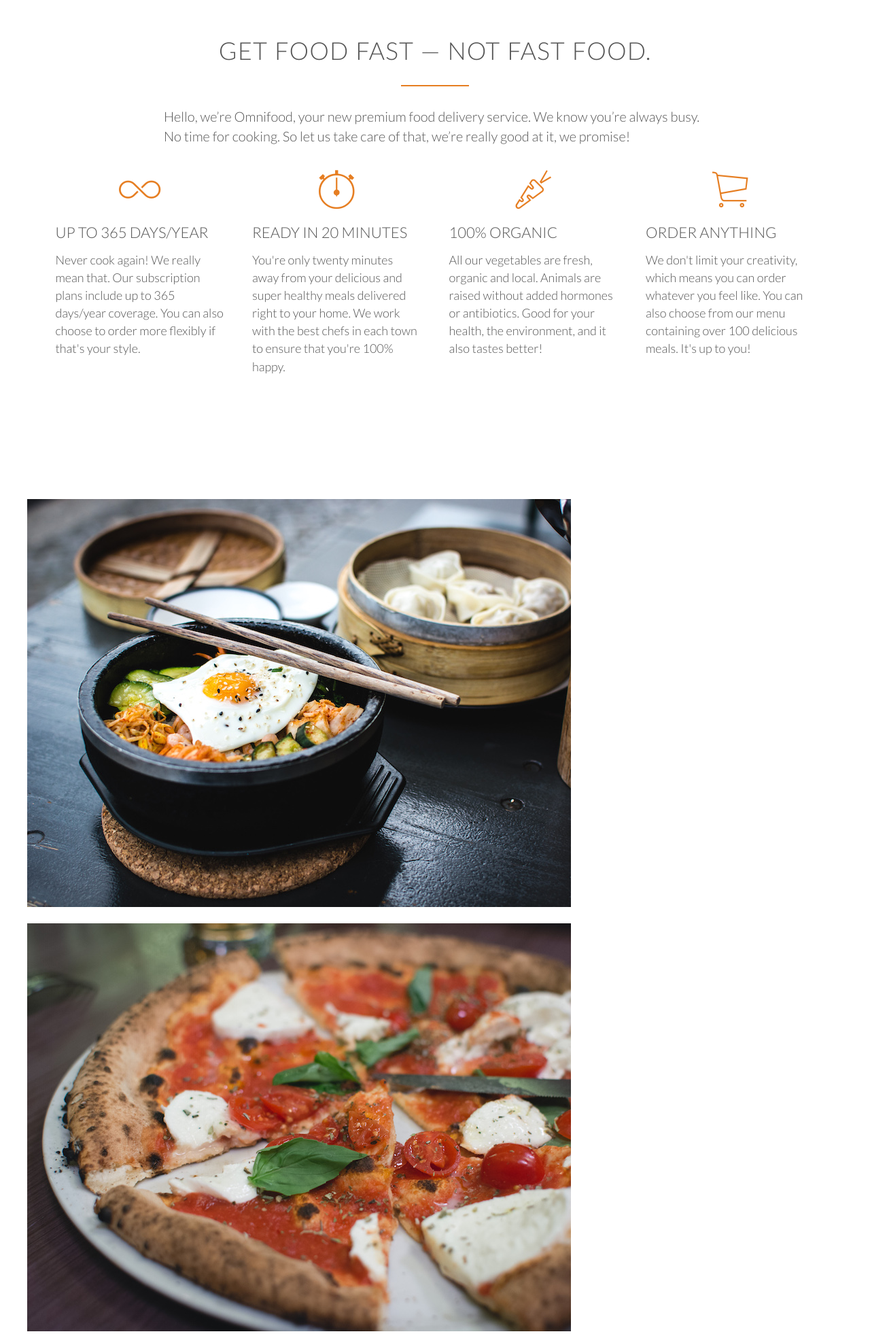
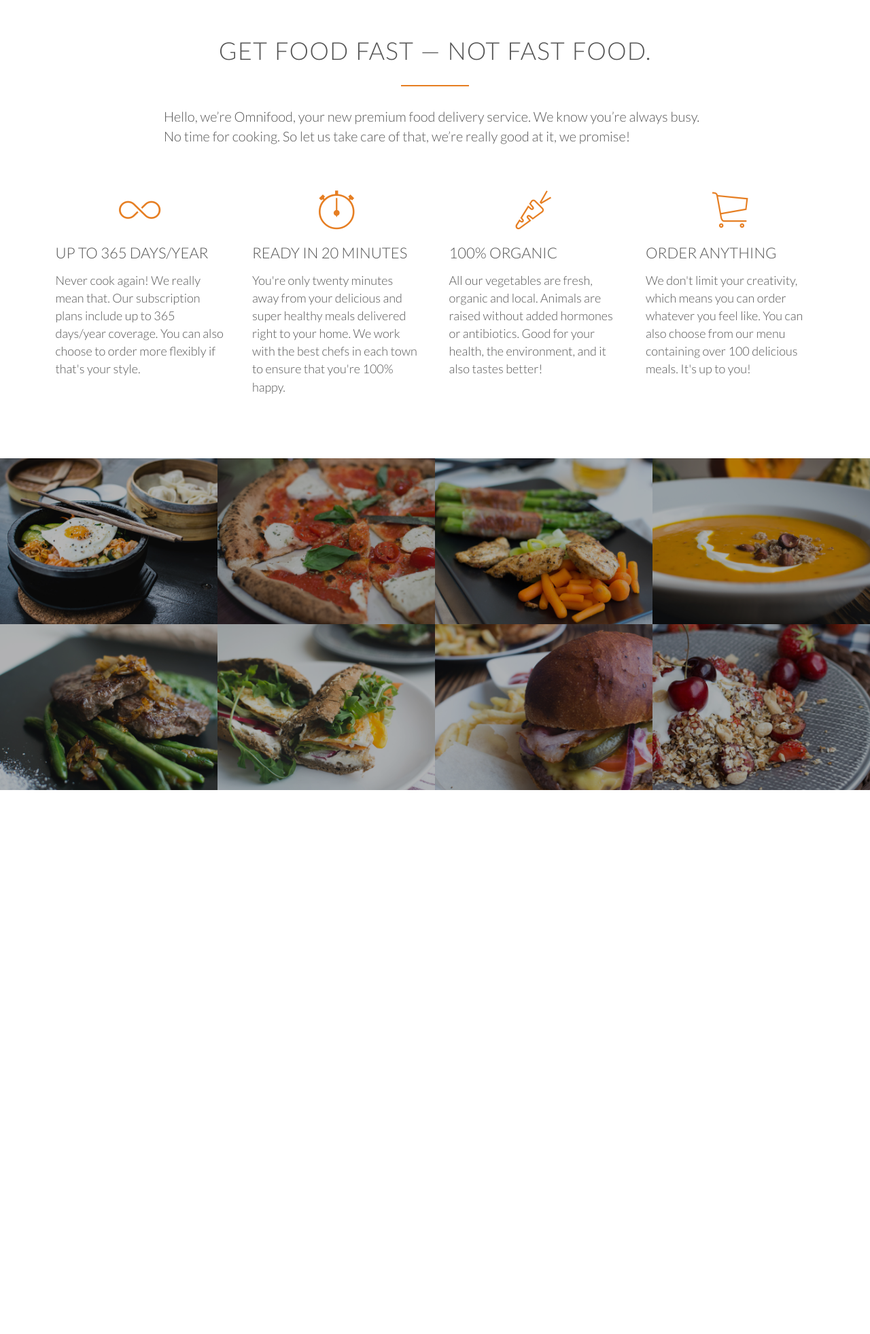
Before and after one commit to linocatucci/html5-css3-course, a PHP site: page / in a window 1280 px wide. Shown: the part 816-2778 px from the top of the page at 68% size. After the commit the page ends 1978 px from the top, so only its background shows below. Run offline with PHP 8.4, Linux system fonts and the light colour scheme; some web fonts are replaced.

Commit message:
meals photos

```diff
--- a/index.html
+++ b/index.html
@@ -76,45 +76,45 @@
     <section class="section-meals">
         <ul class="meals-showcase">
             <li>
-                <figure>
+                <figure class="meal-photo">
                     <img src="resources/img/1.jpg" alt="Korean bibimbap with egg and vegetables">
                 </figure>
             </li>
             <li>
-                <figure>
+                <figure class="meal-photo">
                     <img src="resources/img/2.jpg" alt="Simple italian pizza with cherry tomatoes">
                 </figure>
             </li>
             <li>
-                <figure>
+                <figure class="meal-photo">
                     <img src="resources/img/3.jpg" alt="Chicken breast steak with vegetables">
                 </figure>
             </li>
             <li>
-                <figure>
+                <figure class="meal-photo">
                     <img src="resources/img/4.jpg" alt="Autumn pumpkin soup">
                 </figure>
             </li>
         </ul>
         <ul class="meals-showcase">
             <li>
-                <figure>
+                <figure class="meal-photo">
                     <img src="resources/img/5.jpg" alt="Paleo beef steak with vegetables">
                 </figure>
             </li>
 
             <li>
-                <figure>
+                <figure class="meal-photo">
                     <img src="resources/img/6.jpg" alt="Healthy baguette with egg and vegetables">
                 </figure>
             </li>
             <li>
-                <figure>
+                <figure class="meal-photo">
                     <img src="resources/img/7.jpg" alt="Burger with cheddar and bacon">
                 </figure>
             </li>
             <li>
-                <figure>
+                <figure class="meal-photo">
                     <img src="resources/img/8.jpg" alt="Granola with cherries and strawberries">
                 </figure>
             </li>
--- a/resources/css/styles.css
+++ b/resources/css/styles.css
@@ -109,12 +109,47 @@ header {
 /* meals showcase  /*
 /*---------------------------------------------------------------------------------*/
 
+.section-meals {
+    padding: 0px;
+}
+
 .meals-showcase {
     list-style: none;
     width: 100%;
 }
 
-.meals-showcase li {}
+.meals-showcase li {
+    display: block;
+    float: left;
+    width: 25%;
+    /* 4 elementen met 25% wordt 100%  */
+}
+
+.meal-photo {
+    /* 100% breedte van zijn parent en dat is de li van meals-showcase */
+    width: 100%;
+    /* normilize file can override this thats why we set it here explicit */
+    margin: 0;
+    /* overflow hidden alles wat buiten de container valt, in dit geval de foto is hidden */
+    overflow: hidden;
+    /* black container */
+    background: #000;
+}
+
+.meal-photo img {
+    opacity: 0.7;
+    width: 100%;
+    height: auto;
+    transform: scale(1.15);
+    transition: transform 0.5s, opacity 0.5s;
+}
+
+.meal-photo img:hover {
+    /* scale back/ zoom out naar 100% */
+    transform: scale(1.03);
+    /* opacity is 100% */
+    opacity: 1;
+}
 
 
 /*
@@ -122,6 +157,15 @@ header {
 door de normilize file heeft h1 heeft een margin top gekregen, dit wordt nu weggehaald
 h1 {margin-top: 0;}
 */
+
+
+/*---------------------------------------------------------------------------------
+/* section features  /*
+/*---------------------------------------------------------------------------------*/
+
+.section-features .long-copy {
+    margin-bottom: 30px;
+}
 
 
 /* HEADINGS */
@@ -188,8 +232,8 @@ h2:after {
 
 .icon-big {
     font-size: 350%;
+    /* forces a line break */
     display: block;
-    /* forces a line break */
     color: #e67e22;
     margin-bottom: 10px;
     text-align: center;
```
